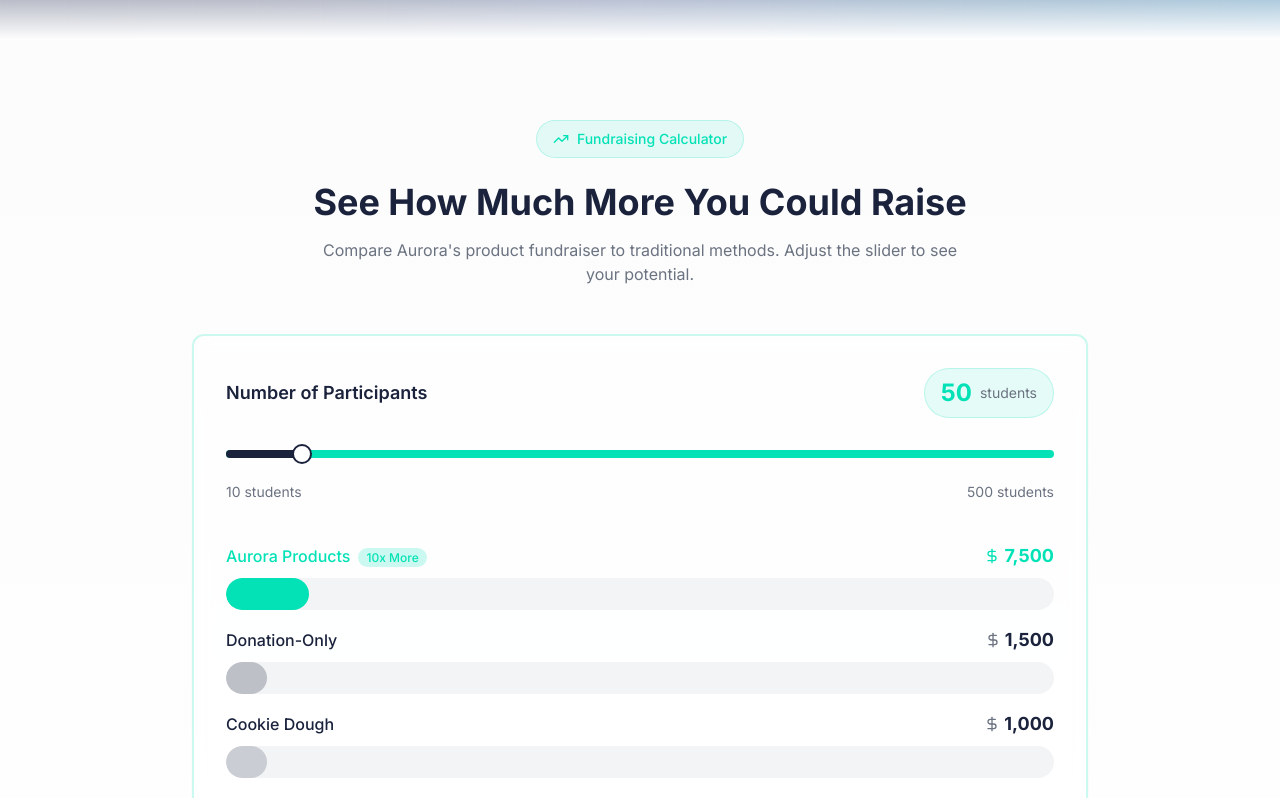
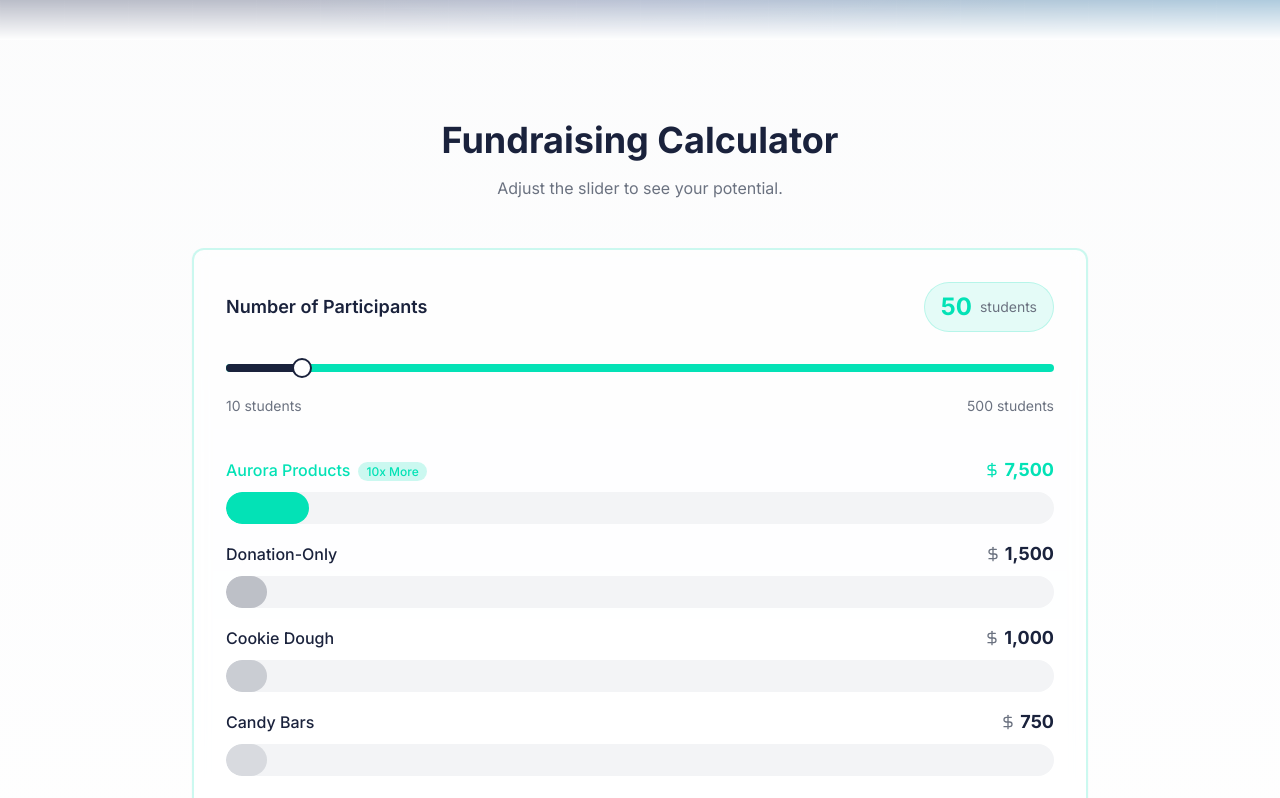
Before and after one commit to thomaszc4/aurorafundraising, a React (Vite) app: page / in a window 1280 px wide. Shown: the part 840-1638 px from the top of the page. Built offline with nearby package versions, Linux system fonts and the light colour scheme; no server answers; the database is empty; the HTML template or start-up script is replaced by a standard one.

Commit message:
Visual edit in Lovable
Edited UI in Lovable

```diff
--- a/src/components/home/FundraisingCalculator.tsx
+++ b/src/components/home/FundraisingCalculator.tsx
@@ -4,40 +4,39 @@ import { Button } from '@/components/ui/button';
 import { Slider } from '@/components/ui/slider';
 import { Card, CardContent } from '@/components/ui/card';
 import { ArrowRight, TrendingUp, DollarSign } from 'lucide-react';
-
 interface FundraiserComparison {
   name: string;
   avgPerStudent: number;
   color: string;
 }
-
-const FUNDRAISER_COMPARISONS: FundraiserComparison[] = [
-  { name: 'Aurora Products', avgPerStudent: 150, color: 'bg-secondary' },
-  { name: 'Donation-Only', avgPerStudent: 30, color: 'bg-muted-foreground/40' },
-  { name: 'Cookie Dough', avgPerStudent: 20, color: 'bg-muted-foreground/30' },
-  { name: 'Candy Bars', avgPerStudent: 15, color: 'bg-muted-foreground/20' },
-];
-
+const FUNDRAISER_COMPARISONS: FundraiserComparison[] = [{
+  name: 'Aurora Products',
+  avgPerStudent: 150,
+  color: 'bg-secondary'
+}, {
+  name: 'Donation-Only',
+  avgPerStudent: 30,
+  color: 'bg-muted-foreground/40'
+}, {
+  name: 'Cookie Dough',
+  avgPerStudent: 20,
+  color: 'bg-muted-foreground/30'
+}, {
+  name: 'Candy Bars',
+  avgPerStudent: 15,
+  color: 'bg-muted-foreground/20'
+}];
 export function FundraisingCalculator() {
   const [participants, setParticipants] = useState([50]);
-
   const auroraTotal = participants[0] * 150;
   const maxTotal = 500 * 150; // Max participants * Aurora avg
 
-  return (
-    <section className="py-20 bg-gradient-to-b from-muted/30 to-background">
+  return <section className="py-20 bg-gradient-to-b from-muted/30 to-background">
       <div className="container-wide">
         <div className="text-center mb-12">
-          <div className="inline-flex items-center gap-2 px-4 py-2 rounded-full bg-secondary/10 border border-secondary/20 mb-6">
-            <TrendingUp className="w-4 h-4 text-secondary" />
-            <span className="text-sm font-medium text-secondary">Fundraising Calculator</span>
-          </div>
-          <h2 className="text-3xl md:text-4xl font-bold text-foreground mb-4">
-            See How Much More You Could Raise
-          </h2>
-          <p className="text-muted-foreground max-w-2xl mx-auto">
-            Compare Aurora's product fundraiser to traditional methods. Adjust the slider to see your potential.
-          </p>
+
+          <h2 className="text-3xl md:text-4xl font-bold text-foreground mb-4">Fundraising Calculator</h2>
+          <p className="text-muted-foreground max-w-2xl mx-auto">Adjust the slider to see your potential.</p>
         </div>
 
         <div className="max-w-4xl mx-auto">
@@ -52,14 +51,7 @@ export function FundraisingCalculator() {
                     <span className="text-sm text-muted-foreground">students</span>
                   </div>
                 </div>
-                <Slider
-                  value={participants}
-                  onValueChange={setParticipants}
-                  min={10}
-                  max={500}
-                  step={5}
-                  className="py-4"
-                />
+                <Slider value={participants} onValueChange={setParticipants} min={10} max={500} step={5} className="py-4" />
                 <div className="flex justify-between text-sm text-muted-foreground mt-2">
                   <span>10 students</span>
                   <span>500 students</span>
@@ -68,21 +60,17 @@ export function FundraisingCalculator() {
 
               {/* Comparison Bars */}
               <div className="space-y-4 mb-8">
-                {FUNDRAISER_COMPARISONS.map((fundraiser) => {
-                  const total = participants[0] * fundraiser.avgPerStudent;
-                  const percentage = (total / maxTotal) * 100;
-                  const isAurora = fundraiser.name === 'Aurora Products';
-
-                  return (
-                    <div key={fundraiser.name} className="space-y-2">
+                {FUNDRAISER_COMPARISONS.map(fundraiser => {
+                const total = participants[0] * fundraiser.avgPerStudent;
+                const percentage = total / maxTotal * 100;
+                const isAurora = fundraiser.name === 'Aurora Products';
+                return <div key={fundraiser.name} className="space-y-2">
                       <div className="flex items-center justify-between">
                         <span className={`font-medium ${isAurora ? 'text-secondary' : 'text-foreground'}`}>
                           {fundraiser.name}
-                          {isAurora && (
-                            <span className="ml-2 px-2 py-0.5 text-xs rounded-full bg-secondary/20 text-secondary">
+                          {isAurora && <span className="ml-2 px-2 py-0.5 text-xs rounded-full bg-secondary/20 text-secondary">
                               10x More
-                            </span>
-                          )}
+                            </span>}
                         </span>
                         <div className="flex items-center gap-1">
                           <DollarSign className={`w-4 h-4 ${isAurora ? 'text-secondary' : 'text-muted-foreground'}`} />
@@ -92,20 +80,16 @@ export function FundraisingCalculator() {
                         </div>
                       </div>
                       <div className="h-8 bg-muted rounded-full overflow-hidden">
-                        <div
-                          className={`h-full ${fundraiser.color} rounded-full transition-all duration-500 ease-out flex items-center justify-end pr-3`}
-                          style={{ width: `${Math.max(percentage, 5)}%` }}
-                        >
-                          {isAurora && percentage > 20 && (
-                            <span className="text-xs font-medium text-secondary-foreground">
+                        <div className={`h-full ${fundraiser.color} rounded-full transition-all duration-500 ease-out flex items-center justify-end pr-3`} style={{
+                      width: `${Math.max(percentage, 5)}%`
+                    }}>
+                          {isAurora && percentage > 20 && <span className="text-xs font-medium text-secondary-foreground">
                               ${fundraiser.avgPerStudent}/student
-                            </span>
-                          )}
+                            </span>}
                         </div>
                       </div>
-                    </div>
-                  );
-                })}
+                    </div>;
+              })}
               </div>
 
               {/* Difference Highlight */}
@@ -114,7 +98,7 @@ export function FundraisingCalculator() {
                   <div>
                     <p className="text-sm text-muted-foreground mb-1">With Aurora, you'd raise</p>
                     <p className="text-3xl md:text-4xl font-bold text-secondary">
-                      ${(auroraTotal - (participants[0] * 20)).toLocaleString()} more
+                      ${(auroraTotal - participants[0] * 20).toLocaleString()} more
                     </p>
                     <p className="text-sm text-muted-foreground">than a traditional cookie dough fundraiser</p>
                   </div>
@@ -134,7 +118,7 @@ export function FundraisingCalculator() {
                   <div className="text-sm text-muted-foreground">Avg per Student</div>
                 </div>
                 <div className="p-4 rounded-lg bg-muted/50">
-                  <div className="text-2xl font-bold text-foreground">50%</div>
+                  <div className="text-2xl font-bold text-foreground">40%</div>
                   <div className="text-sm text-muted-foreground">Profit Margin</div>
                 </div>
                 <div className="p-4 rounded-lg bg-muted/50">
@@ -146,6 +130,5 @@ export function FundraisingCalculator() {
           </Card>
         </div>
       </div>
-    </section>
-  );
+    </section>;
 }
```
